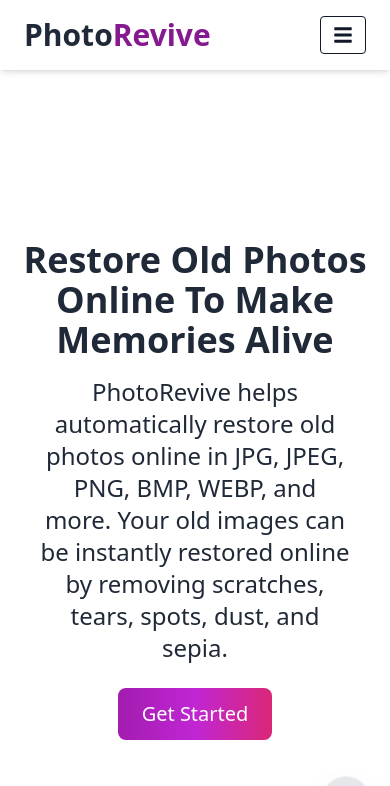
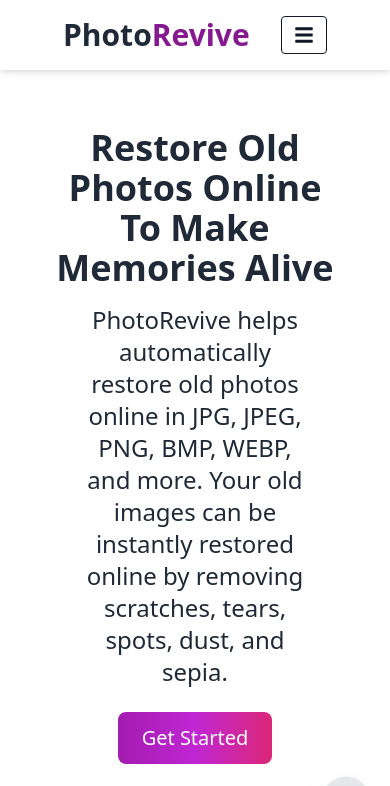
Before and after one commit to Mohamed-khaled0/image-super-resolution, a React (Vite) app: page / in a window 390 px wide. Shown: the top 786 px of the page. Built offline with nearby package versions, Linux system fonts and the light colour scheme.

Commit message:
Add margin between sections

```diff
--- a/index.html
+++ b/index.html
@@ -2,7 +2,7 @@
 <html lang="en">
   <head>
     <meta charset="UTF-8" />
-    <!-- <link rel="icon" type="image/svg+xml" href="/vite.svg" /> -->
+    <link rel="icon" type="image/svg+xml" href="/public/logo.svg" />
     <meta name="viewport" content="width=device-width, initial-scale=1.0" />
     <title>Photo Reviver</title>
   </head>
--- a/src/components/header.jsx
+++ b/src/components/header.jsx
@@ -36,9 +36,9 @@
   const isAuthPage = ['/login', '/signup', '/payment'].includes(location.pathname);
 
   return (
-    <header className="py-4 shadow-md bg-white dark:bg-gray-900 text-gray-800 dark:text-white transition duration-300 fixed z-10 w-full">
-      <div className="container mx-auto flex justify-between items-center px-6">
-        <RouterLink to="/" className="text-3xl font-bold cursor-pointer">
+    <header className="py-4 shadow-md  bg-white dark:bg-gray-900 text-gray-800 dark:text-white transition duration-300 fixed z-10 w-full">
+      <div className="container w-[80%]  mx-auto flex justify-between items-center px-6">
+        <RouterLink to="/" className=" text-3xl font-bold cursor-pointer">
           Photo<span className="text-fuchsia-800 dark:text-fuchsia-500">Revive</span>
         </RouterLink>
 
--- a/src/components/hero.jsx
+++ b/src/components/hero.jsx
@@ -1,12 +1,11 @@
 import React from 'react';
 import { motion } from 'framer-motion';
-import { Link } from 'react-router-dom';
 import { Link as ScrollLink } from "react-scroll";
 
 export default function Hero() {
   return (
-    <section  className="hero-section bg-white dark:bg-gray-900 text-gray-800 dark:text-white py-[10rem] sm:py-[2rem] ">
-      <div className="container mx-auto flex flex-col sm:flex-col xl:flex-row xl:items-center mt-[4rem]">
+    <section  className="hero-section bg-white dark:bg-gray-900 text-gray-800 dark:text-white py-[3rem]  ">
+      <div className="container  w-[80%] mx-auto flex flex-col sm:flex-col xl:flex-row xl:items-center mt-[4rem]">
         {/* Left Text Section */}
         <motion.div
           className="w-full xl:w-1/2 xl:pr-12 text-center xl:text-left mb-10 mt-4 px-4 font-medium !leading-[1.5] sm:text-5xl lg:text-6xl"
--- a/src/components/prices.jsx
+++ b/src/components/prices.jsx
@@ -17,12 +17,11 @@
           {plans.map((plan) => (
             <motion.div
               key={plan.title}
-              className={`p-6 rounded-lg shadow-xl transform transition-transform duration-300 cursor-pointer ${plan.bgClass} ${plan.isPremium ? "border-[1px] border-fuchsia-600" : ""}`}
+              className={`p-6 rounded-lg shadow-xl transform mt-8  transition-transform duration-300  hover:shadow-xl cursor-pointer ${plan.bgClass} ${plan.isPremium ? "border-[1px] border-fuchsia-600" : ""}`}
               initial={{ opacity: 0, y: 20 }}
               animate={{ opacity: 1, y: 0 }}
-              transition={{ duration: 0.2 }}
               whileHover={{
-                scale: 1.02,
+                scale:1.05
               }}
             >
               <div className="">
@@ -95,6 +94,6 @@
     link: "/payment",
     buttonText: "Subscribe",
     bgClass: "bg-white dark:bg-gray-800",
-    buttonClass: "bg-fuchsia-600 text-white text-center hover:bg-fuchsia-700",
+    buttonClass: "bg-fuchsia-600 text-white  text-center hover:bg-fuchsia-700",
   },
 ];
--- a/src/components/tools.jsx
+++ b/src/components/tools.jsx
@@ -21,7 +21,7 @@
   return (
     <section
       id="explore-tools"
-      className="py-12 bg-white dark:bg-gray-900 dark:text-white"
+      className="py-12 bg-white dark:bg-gray-900 dark:text-white "
     >
       <div className="container mx-auto px-6">
         <motion.div
@@ -37,7 +37,7 @@
             easily with AI technology.
           </p>
         </motion.div>
-        <div className="grid grid-cols-1 sm:grid-cols-2 md:grid-cols-3 lg:grid-cols-4 gap-8 mt-8 cursor-pointer">
+        <div className="grid grid-cols-1 sm:grid-cols-2 md:grid-cols-3 lg:grid-cols-4 gap-8  cursor-pointer mt-14">
           {tools.map((tool) => (
             <motion.div
               key={tool.title}
--- a/src/components/uploadImage.jsx
+++ b/src/components/uploadImage.jsx
@@ -5,7 +5,7 @@
   return (
 <section
       id="upload-section"
-      className="w-full lg:w-[70%] xl:w-[60%] 2xl:w-[60%] min-h-[55vh] mx-auto mb-20 flex flex-col justify-center items-center bg-white dark:bg-gray-900    dark:text-white rounded-3xl border-4 border-dashed border-fuchsia-500 p-2 md:p-6"
+      className="w-full lg:w-[70%] xl:w-[60%] 2xl:w-[60%] min-h-[55vh] mx-auto mb-20 flex flex-col justify-center items-center bg-white dark:bg-gray-900   mt-10  dark:text-white rounded-3xl border-4 border-dashed border-fuchsia-500 p-2 md:p-6"
     >
       <RiUploadCloudFill className="text-fuchsia-500 w-32 h-32 md:w-40 md:h-40 mb-3 md:mb-5" />
       <h3 className="text-base md:text-lg mb-1 md:mb-2 dark:text-gray-100 " >
```
Also changed, not shown: src/components/FAQ.jsx (+4 -4 lines), public/logo.png (added), public/logo.svg (added).
